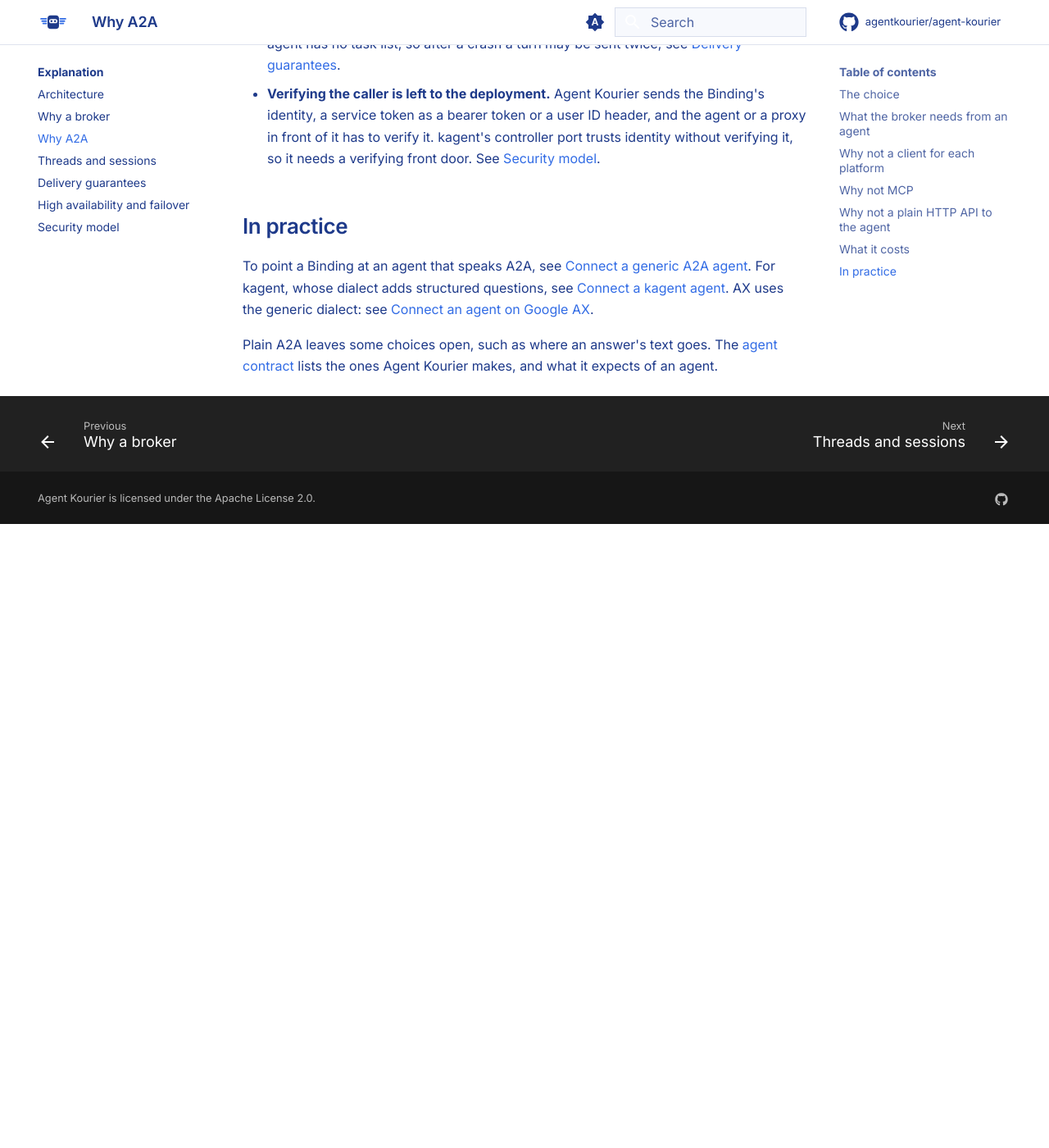
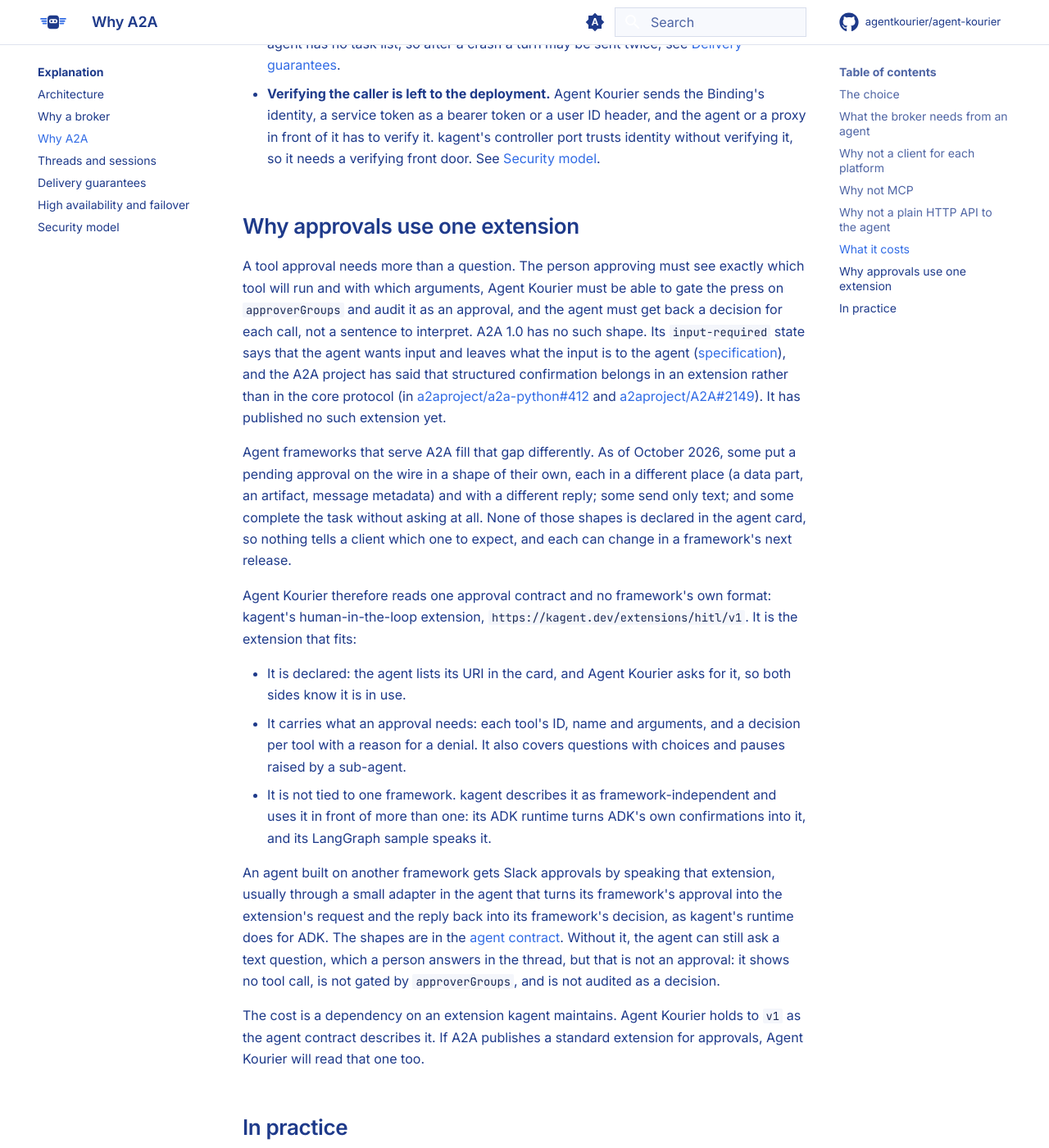
Before and after one commit to agentkourier/agent-kourier, an MkDocs documentation site: the page built from docs/explanation/why-a2a.md, in a window 1280 px wide and 1400 px high, scrolled down 2952 px. Shown: the whole window at 82% size. Built offline with MkDocs 1.6.1 and Material for MkDocs 9.7.7, drawn with Linux system fonts in a browser that asks for light colours; comment, search, counter and statistics services are not loaded; before the commit the page ends 3591 px from its top, so only the background shows below that; some of the changed text lies outside the part shown.

Commit message:
docs: explain why approvals use one extension, and record it as D47
Agent Kourier reads tool approvals in kagent's HITL extension only, on
both dialects, and no framework's own format. The A2A explanation page
gains a section on why: A2A 1.0 defines no approval shape and its
maintainers left it to extensions; frameworks that serve A2A each put
approvals on the wire differently, undeclared, or not at all; kagent's
extension is declared in the card, carries what an approval needs, and
is not tied to one framework. An agent on another framework speaks it
through an adapter. The agent contract and the a2a how-to link to it.

Checked at the source: a2aproject/a2a-python#412 (maintainer comment of
2025-08-28), a2aproject/A2A#2149 (closed by the TSC on 2026-09-22), and
kagent's docs/architecture/human-in-the-loop.md at v1.0.0-alpha16 and its
LangGraph sample's card. The per-framework survey in D47 comes from
reading each framework's A2A server source on 2026-10-20; LangGraph's
server is closed source, so its shape comes from its docs and a
third-party capture.

```diff
--- a/docs/explanation/why-a2a.md
+++ b/docs/explanation/why-a2a.md
@@ -64,12 +64,12 @@
 ## What it costs
 
 - **A2A does not standardise everything the chat needs.** Structured questions with choices and tool approvals are
-  runtime extensions. The `kagent-v1` dialect reads kagent 1.0's structured questions; a Binding can enable its Slack
-  approval prompts with `interactions.toolApprovals`. Tool steps do not need a dialect: every dialect shows them as cards
-  for an agent that marks its tool calls the way Google ADK or kagent does. The generic `a2a` dialect reads the same
-  structured questions and approvals from an agent whose card lists kagent's extension; from any other agent it
-  accepts only text-only input-required questions and cancels the task at a pause it cannot use, so the AX reference
-  agent cannot use Slack tool approvals through this broker. A pinned kagent 1.0.0-alpha5 runtime check approved `add_numbers` and
+  runtime extensions, and Agent Kourier reads one of them, on both dialects: see
+  [Why approvals use one extension](#why-approvals-use-one-extension). A Binding enables its Slack approval prompts with
+  `interactions.toolApprovals`. Tool steps do not need a dialect: every dialect shows them as cards for an agent that
+  marks its tool calls the way Google ADK or kagent does. From an agent that does not speak the extension, the `a2a`
+  dialect accepts only text-only input-required questions and cancels the task at a pause it cannot use, so the AX
+  reference agent cannot use Slack tool approvals through this broker. A pinned kagent 1.0.0-alpha5 runtime check approved `add_numbers` and
   denied `check_status` in one two-tool pause; only `add_numbers` executed. The broker's end-to-end suite verifies this
   with fake Slack and pinned kagent 1.0.0-alpha5.
 - **The agent must stream.** Agent Kourier rejects an agent whose card does not advertise streaming, and one that
@@ -82,6 +82,41 @@
   bearer token or a user ID header, and the agent or a proxy in front of it has to verify it. kagent's controller port
   trusts identity without verifying it, so it needs a verifying front door. See [Security model](security.md).
 
+
+## Why approvals use one extension
+
+A tool approval needs more than a question. The person approving must see exactly which tool will run and with which
+arguments, Agent Kourier must be able to gate the press on `approverGroups` and audit it as an approval, and the agent
+must get back a decision for each call, not a sentence to interpret. A2A 1.0 has no such shape. Its `input-required`
+state says that the agent wants input and leaves what the input is to the agent
+([specification](https://a2a-protocol.org/latest/specification/)), and the A2A project has said that structured
+confirmation belongs in an extension rather than in the core protocol (in
+[a2aproject/a2a-python#412](https://github.com/a2aproject/a2a-python/issues/412) and
+[a2aproject/A2A#2149](https://github.com/a2aproject/A2A/pull/2149)). It has published no such extension yet.
+
+Agent frameworks that serve A2A fill that gap differently. As of October 2026, some put a pending approval on the wire in
+a shape of their own, each in a different place (a data part, an artifact, message metadata) and with a different
+reply; some send only text; and some complete the task without asking at all. None of those shapes is declared in the
+agent card, so nothing tells a client which one to expect, and each can change in a framework's next release.
+
+Agent Kourier therefore reads one approval contract and no framework's own format: kagent's human-in-the-loop
+extension, `https://kagent.dev/extensions/hitl/v1`. It is the extension that fits:
+
+- It is declared: the agent lists its URI in the card, and Agent Kourier asks for it, so both sides know it is in use.
+- It carries what an approval needs: each tool's ID, name and arguments, and a decision per tool with a reason for a
+  denial. It also covers questions with choices and pauses raised by a sub-agent.
+- It is not tied to one framework. kagent describes it as framework-independent and uses it in front of more than one:
+  its ADK runtime turns ADK's own confirmations into it, and its LangGraph sample speaks it.
+
+An agent built on another framework gets Slack approvals by speaking that extension, usually through a small adapter
+in the agent that turns its framework's approval into the extension's request and the reply back into its framework's
+decision, as kagent's runtime does for ADK. The shapes are in the
+[agent contract](../reference/agent-contract.md#structured-questions-and-tool-approvals). Without it, the agent can
+still ask a text question, which a person answers in the thread, but that is not an approval: it shows no tool call, is
+not gated by `approverGroups`, and is not audited as a decision.
+
+The cost is a dependency on an extension kagent maintains. Agent Kourier holds to `v1` as the agent contract
+describes it. If A2A publishes a standard extension for approvals, Agent Kourier will read that one too.
 ## In practice
 
 To point a Binding at an agent that speaks A2A, see [Connect a generic A2A agent](../how-to/connect-a2a-agent.md). For
```
Also changed, not shown: docs/how-to/connect-a2a-agent.md (+3 -2 lines), docs/reference/agent-contract.md (+3 -1 lines), spec.md (+11 -0 lines).
